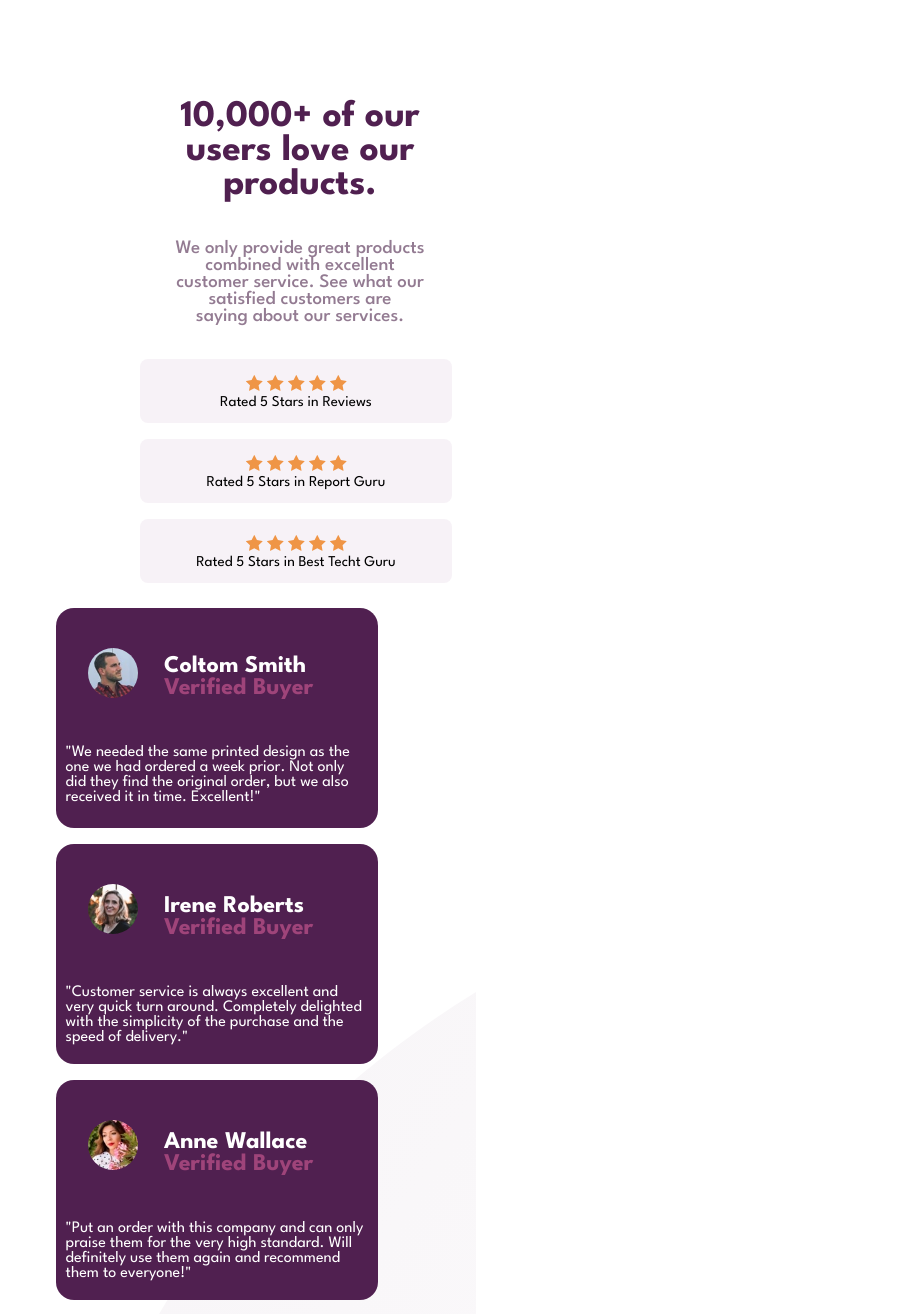
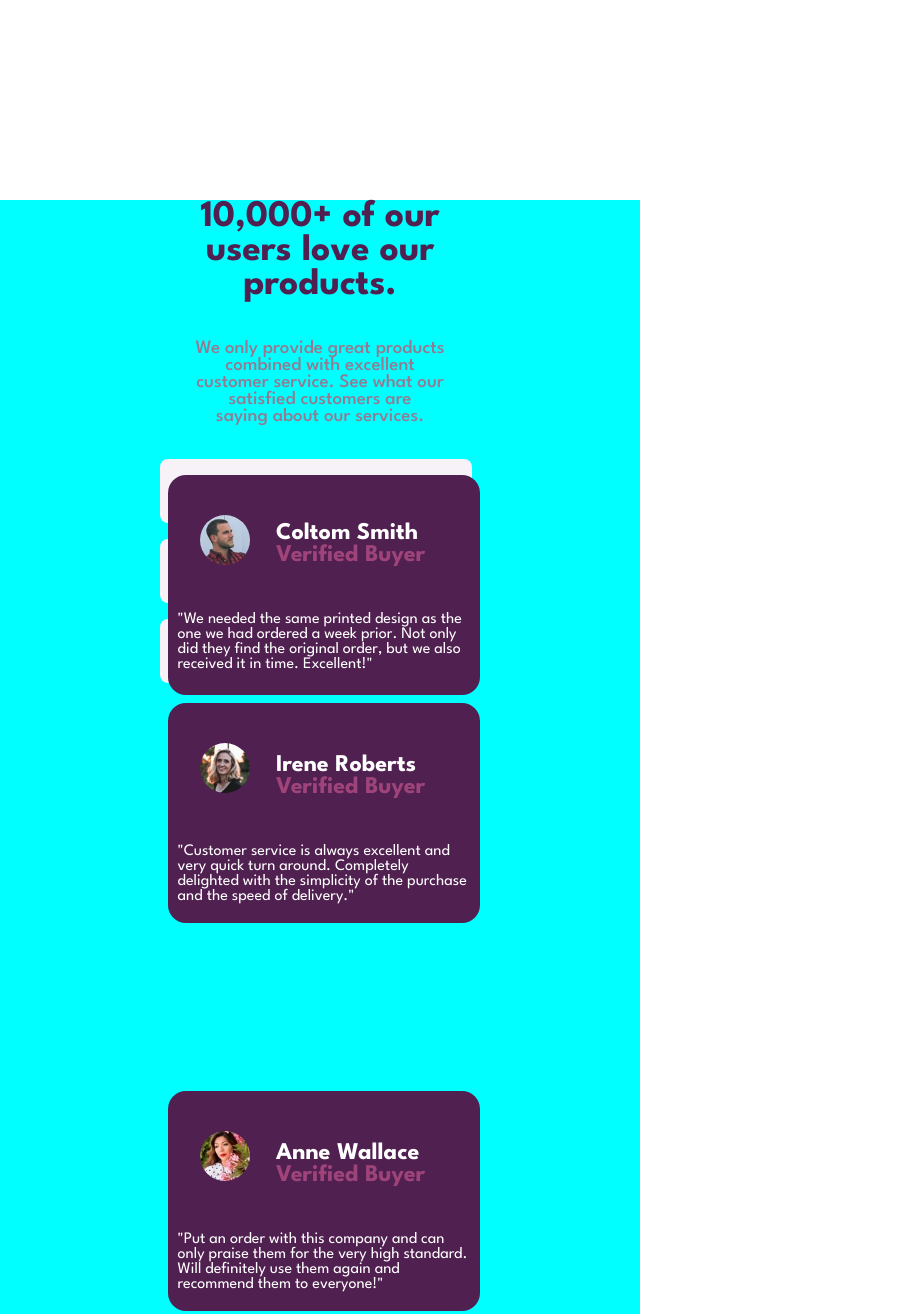
Before and after one commit to MindCode-89/Social_proof_section, a plain HTML site: page index.html in a window 600 px wide. Shown: the top 1314 px of the page, 900 px wide, since content can reach past the window. Drawn offline with Linux system fonts and the light colour scheme.

Commit message:
more details finished

```diff
--- a/style.css
+++ b/style.css
@@ -227,6 +227,11 @@ body {
     overflow: hidden;
   }
 
+  .main_container{
+    background-color: aqua;
+    width: 40em;
+    height: 80em;
+  }
 
 
   .container_destokp {
@@ -354,7 +359,7 @@ padding: 25;
 }
 
 
-/************************ MOBILE MODEL IPHONE 14 PRO MAX ****************************/
+/************************ MOBILE MODEL IPHONE 11 ****************************/
 
 
 
@@ -366,6 +371,11 @@ padding: 25;
       overflow: hidden;
     }
 
+    .main_container, .container_destokp {
+        padding: 0;
+        margin: 0;
+    }
+
 
 
     .container_destokp {
@@ -373,15 +383,18 @@ padding: 25;
       background-size: cover;
       background-repeat: no-repeat;
       width: 22em;
-      height: 80em;
-      margin: 60px auto;
+      height: 120em;
+      margin: 0 auto;
+      padding: 0;
     }
 
     .main_title {
       color: var(--Very-Dark-Magenta);
       font-size: 25px;
       text-align: center;
-       margin-top: 4em;
+       margin-top: 8em;
+       padding: 0;
+
 
     }
 
@@ -407,6 +420,7 @@ padding: 25;
       width: 19.5em;
       top: -7em;
       left: 1em;
+      padding: 0;
     }
 
     .rated_3 {
@@ -416,41 +430,58 @@ padding: 25;
       left: 1em;
     }
     .avatares {
+
+      flex-direction: column;
       position: relative;
-      bottom: 55em;
-      flex-direction: column;
+      gap: 0;
+      padding: 0;
+      margin-top: 27em;
+
+
     }
 
     .avatar_colton {
+        right: 19em;
       position: relative;
-      top: 3em;
-      right: 17em;
+      top: 1em;
       border-radius: 18px;
-      width: 322px;
+      width: 312px;
       height: 220px;
       background-color: var(--Very-Dark-Magenta);
       padding: 0;
     }
 
     .avatar_irene {
-      position: relative;
-      right: 17em;
-      border-radius: 18px;
-      width: 322px;
-      height: 220px;
-      background-color: var(--Very-Dark-Magenta);
-      padding: 0;
+        right: 19em;
+        position: relative;
+        top: -1em;
+        border-radius: 18px;
+        width: 312px;
+        height: 220px;
+        background-color: var(--Very-Dark-Magenta);
+        padding: 0;
+        margin-bottom: 10em;
     }
 
     .avatar_anne {
       position: relative;
-      right: 17em;
-      bottom: 4.5em;
+      right: 19em;
+      bottom: em;
       border-radius: 18px;
-      width: 322px;
+      width: 312px;
       height: 220px;
+      padding: 0;
       background-color: var(--Very-Dark-Magenta);
     }
+
+/* .avatar_colton, .avatar_irene, .avatar_anne{
+    position: relative;
+    right: 0em;
+    left: 0;
+    margin: 0;
+    padding: 0;
+} */
+
 
     .paragraf {
   padding: 25;
```
Also changed, not shown: index.html (+8 -6 lines).
